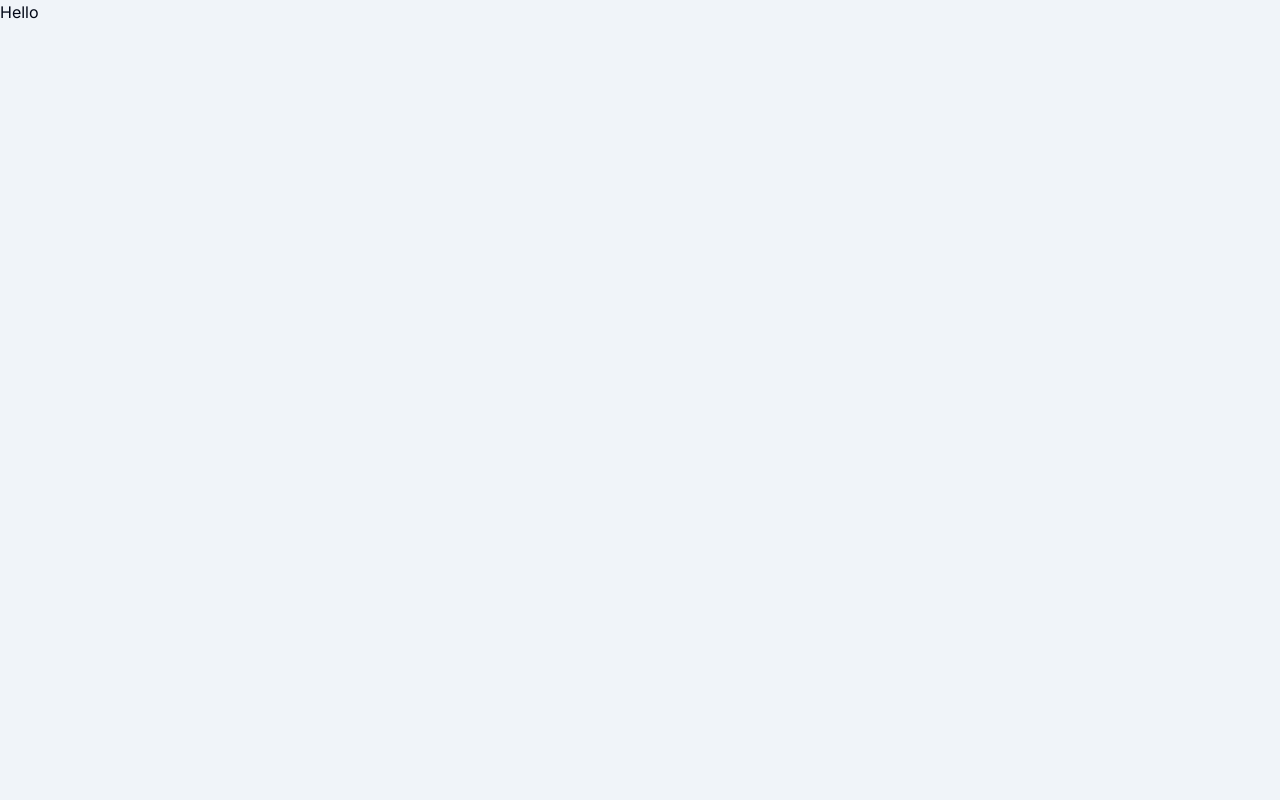
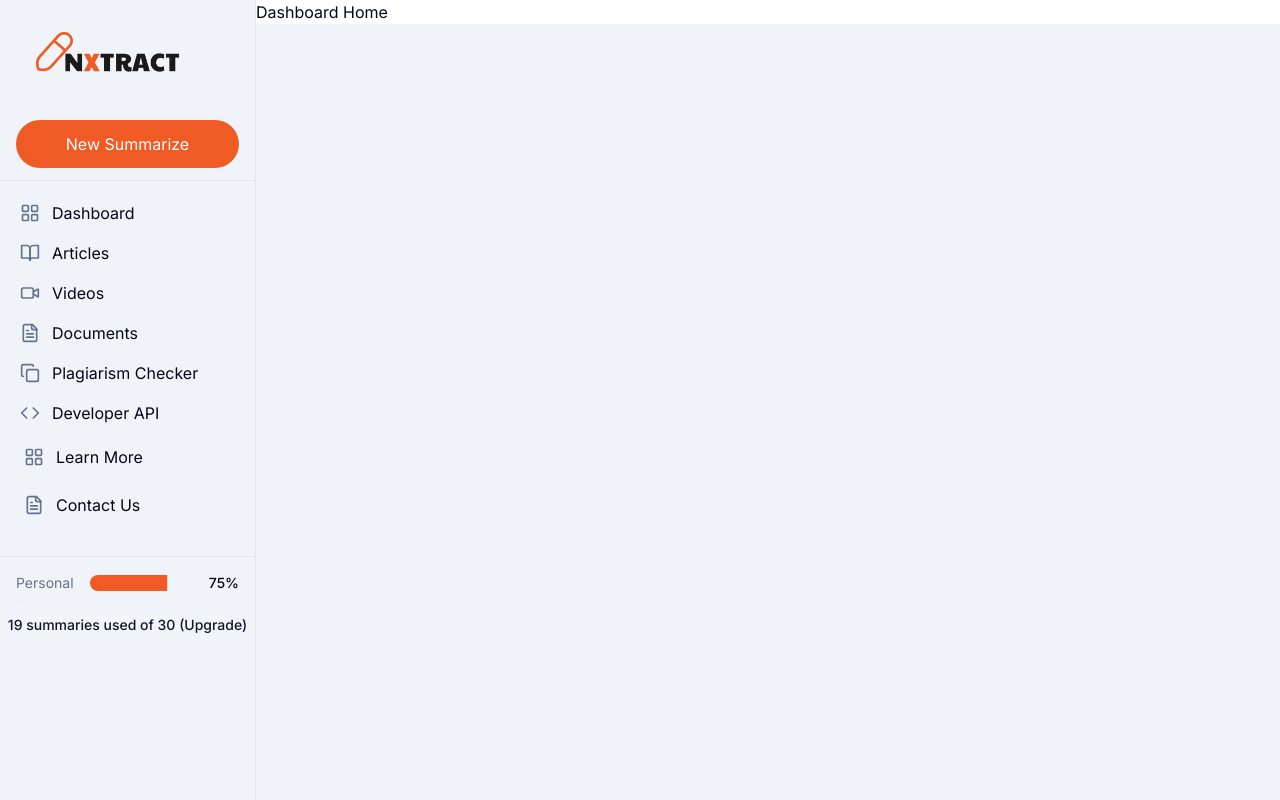
Before and after one commit to Manuel-heav/Inxtract, a Next.js app in the folder Frontend/: page /dashboard in a window 1280 px wide. Built offline with nearby package versions, Linux system fonts and the light colour scheme.

Commit message:
Did sidebar

```diff
--- a/Frontend/app/_components/Header.tsx
+++ b/Frontend/app/_components/Header.tsx
@@ -1,3 +1,5 @@
+import Link from "next/link";
+
 export default function Header(){
     return (
         <div className="flex justify-between items-center w-[95%] m-auto mt-5">
@@ -12,7 +14,9 @@ export default function Header(){
 
             <div className="bg-white flex gap-4 p-3 rounded-3xl shadow-custom-1">
                 <h2 className="text-sm cursor-pointer transition-all duration-300 ease-in-out rounded p-2">Sign in</h2>
-                <h2 className="text-sm cursor-pointer transition-all duration-300 ease-in-out rounded-full p-2 bg-[#F05A24] text-white">Get Started</h2>
+                <Link href="/dashboard">
+                    <h2 className="text-sm cursor-pointer transition-all duration-300 ease-in-out rounded-full p-2 bg-[#F05A24] text-white">Get Started</h2>
+                </Link>
             </div>
         </div>
     )
--- /dev/null
+++ b/Frontend/app/dashboard/home/page.tsx
@@ -0,0 +1,7 @@
+export default function DashboardHome(){
+    return(
+        <div>
+            <h1>Dashboard Home</h1>
+        </div>
+    )
+}
--- a/Frontend/app/dashboard/layout.tsx
+++ b/Frontend/app/dashboard/layout.tsx
@@ -1,11 +1,16 @@
+import { Sidebar } from "@/components/component/sidebar";
+
 export default function DashboardLayout({
   children,
 }: {
   children: React.ReactNode;
 }) {
   return (
-    <>
-    {children}
-    </>
+    <div className="relative min-h-screen pl-64">
+      <Sidebar />
+      <div className="flex-1 bg-background text-foreground">
+        {children}
+      </div>
+    </div>
   );
 }
--- a/Frontend/app/dashboard/page.tsx
+++ b/Frontend/app/dashboard/page.tsx
@@ -1,5 +1,7 @@
 export default function DashboardHome() {
   return (
-    <h1>Hello</h1>
+    <div>
+      <h1>Dashboard Home</h1>
+    </div>
 );
 }
--- /dev/null
+++ b/Frontend/app/dashboard/summarize/page.tsx
@@ -0,0 +1,7 @@
+export default function DashboardSummarize(){
+    return(
+        <div>
+            <h1>Dashboard Summaeize</h1>
+        </div>
+    )
+}
--- a/Frontend/app/globals.css
+++ b/Frontend/app/globals.css
@@ -14,7 +14,7 @@
       --primary-foreground: 210 40% 98%;
       --secondary: 210 40% 96.1%;
       --secondary-foreground: 222.2 47.4% 11.2%;
-      --muted: 210 40% 96.1%;
+      --muted: #1F1F1F;
       --muted-foreground: 215.4 16.3% 46.9%;
       --accent: 210 40% 96.1%;
       --accent-foreground: 222.2 47.4% 11.2%;
@@ -42,7 +42,7 @@
       --primary-foreground: 222.2 47.4% 11.2%;
       --secondary: 217.2 32.6% 17.5%;
       --secondary-foreground: 210 40% 98%;
-      --muted: 217.2 32.6% 17.5%;
+      --muted: #1F1F1F;
       --muted-foreground: 215 20.2% 65.1%;
       --accent: 217.2 32.6% 17.5%;
       --accent-foreground: 210 40% 98%;
--- a/Frontend/app/layout.tsx
+++ b/Frontend/app/layout.tsx
@@ -16,7 +16,7 @@ export default function RootLayout({
 }>) {
   return (
     <html lang="en">
-      <body className={inter.className}>{children}</body>
+      <body className={`${inter.className}`}>{children}</body>
     </html>
   );
 }
--- /dev/null
+++ b/Frontend/components/component/sidebar.tsx
@@ -0,0 +1,205 @@
+import { Button } from "@/components/ui/button";
+import Link from "next/link";
+import { Progress } from "@/components/ui/progress";
+
+export function Sidebar() {
+  return (
+    <div className="absolute top-0 left-0 h-full w-64 border-r text-foreground">
+      <div className="px-4 py-3 border-b">
+        <img src="/logo.png" className="h-10 ml-5 mb-12 mt-5" />
+        <h2 className="cursor-pointer p-3 bg-[#F05A24] text-white rounded-full text-center">New Summarize</h2>
+      </div>
+      <div className="flex flex-col justify-between h-[60vh]">
+            <nav className="grid gap-2 p-4">
+              <Link href="#" className="flex items-center gap-3 p-1 rounded-md hover:bg-muted" prefetch={false}>
+                <LayoutGridIcon className="w-5 h-5 text-muted-foreground" />
+                <span>Dashboard</span>
+              </Link>
+              <Link href="#" className="flex items-center gap-3 p-1 rounded-md hover:bg-muted" prefetch={false}>
+                <BookOpenIcon className="w-5 h-5 text-muted-foreground" />
+                <span>Articles</span>
+              </Link>
+              <Link href="#" className="flex items-center gap-3 p-1 rounded-md hover:bg-muted" prefetch={false}>
+                <VideoIcon className="w-5 h-5 text-muted-foreground" />
+                <span>Videos</span>
+              </Link>
+              <Link href="#" className="flex items-center gap-3 p-1 rounded-md hover:bg-muted" prefetch={false}>
+                <FileTextIcon className="w-5 h-5 text-muted-foreground" />
+                <span>Documents</span>
+              </Link>
+              <Link href="#" className="flex items-center gap-3 p-1 rounded-md hover:bg-muted" prefetch={false}>
+                <CopyIcon className="w-5 h-5 text-muted-foreground" />
+                <span>Plagiarism Checker</span>
+              </Link>
+              <Link href="#" className="flex items-center gap-3 p-1 rounded-md hover:bg-muted" prefetch={false}>
+                <CodeIcon className="w-5 h-5 text-muted-foreground" />
+                <span>Developer API</span>
+              </Link>
+              <Link href="#" className="flex items-center gap-3 p-2 rounded-md hover:bg-muted" prefetch={false}>
+                <LayoutGridIcon className="w-5 h-5 text-muted-foreground" />
+                <span>Learn More</span>
+              </Link>
+              <Link href="#" className="flex items-center gap-3 p-2 rounded-md hover:bg-muted" prefetch={false}>
+                <FileTextIcon className="w-5 h-5 text-muted-foreground" />
+                <span>Contact Us</span>
+              </Link>
+            </nav>
+            <div className="border-t p-4">
+              <div className="flex items-center justify-between">
+                <div className="text-sm text-muted-foreground">Personal</div>
+                <Progress value={75} className="w-full mx-4" />
+                <div className="text-sm font-medium">75%</div>
+              </div>
+              <Button variant="secondary" className="mt-3 w-full">
+              19 summaries used of 30 (Upgrade)
+              </Button>
+            </div>
+      </div>
+    </div>
+  );
+}
+
+function BookOpenIcon(props: any) {
+  return (
+    <svg
+      {...props}
+      xmlns="http://www.w3.org/2000/svg"
+      width="24"
+      height="24"
+      viewBox="0 0 24 24"
+      fill="none"
+      stroke="currentColor"
+      strokeWidth="2"
+      strokeLinecap="round"
+      strokeLinejoin="round"
+    >
+      <path d="M2 3h6a4 4 0 0 1 4 4v14a3 3 0 0 0-3-3H2z" />
+      <path d="M22 3h-6a4 4 0 0 0-4 4v14a3 3 0 0 1 3-3h7z" />
+    </svg>
+  );
+}
+
+function CodeIcon(props: any) {
+  return (
+    <svg
+      {...props}
+      xmlns="http://www.w3.org/2000/svg"
+      width="24"
+      height="24"
+      viewBox="0 0 24 24"
+      fill="none"
+      stroke="currentColor"
+      strokeWidth="2"
+      strokeLinecap="round"
+      strokeLinejoin="round"
+    >
+      <polyline points="16 18 22 12 16 6" />
+      <polyline points="8 6 2 12 8 18" />
+    </svg>
+  );
+}
+
+function CopyIcon(props: any) {
+  return (
+    <svg
+      {...props}
+      xmlns="http://www.w3.org/2000/svg"
+      width="24"
+      height="24"
+      viewBox="0 0 24 24"
+      fill="none"
+      stroke="currentColor"
+      strokeWidth="2"
+      strokeLinecap="round"
+      strokeLinejoin="round"
+    >
+      <rect width="14" height="14" x="8" y="8" rx="2" ry="2" />
+      <path d="M4 16c-1.1 0-2-.9-2-2V4c0-1.1.9-2 2-2h10c1.1 0 2 .9 2 2" />
+    </svg>
+  );
+}
+
+function FileTextIcon(props: any) {
+  return (
+    <svg
+      {...props}
+      xmlns="http://www.w3.org/2000/svg"
+      width="24"
+      height="24"
+      viewBox="0 0 24 24"
+      fill="none"
+      stroke="currentColor"
+      strokeWidth="2"
+      strokeLinecap="round"
+      strokeLinejoin="round"
+    >
+      <path d="M15 2H6a2 2 0 0 0-2 2v16a2 2 0 0 0 2 2h12a2 2 0 0 0 2-2V7Z" />
+      <path d="M14 2v4a2 2 0 0 0 2 2h4" />
+      <path d="M10 9H8" />
+      <path d="M16 13H8" />
+      <path d="M16 17H8" />
+    </svg>
+  );
+}
+
+function LayoutGridIcon(props: any) {
+  return (
+    <svg
+      {...props}
+      xmlns="http://www.w3.org/2000/svg"
+      width="24"
+      height="24"
+      viewBox="0 0 24 24"
+      fill="none"
+      stroke="currentColor"
+      strokeWidth="2"
+      strokeLinecap="round"
+      strokeLinejoin="round"
+    >
+      <rect width="7" height="7" x="3" y="3" rx="1" />
+      <rect width="7" height="7" x="14" y="3" rx="1" />
+      <rect width="7" height="7" x="14" y="14" rx="1" />
+      <rect width="7" height="7" x="3" y="14" rx="1" />
+    </svg>
+  );
+}
+
+function VideoIcon(props: any) {
+  return (
+    <svg
+      {...props}
+      xmlns="http://www.w3.org/2000/svg"
+      width="24"
+      height="24"
+      viewBox="0 0 24 24"
+      fill="none"
+      stroke="currentColor"
+      strokeWidth="2"
+      strokeLinecap="round"
+      strokeLinejoin="round"
+    >
+      <path d="m16 13 5.223 3.482a.5.5 0 0 0 .777-.416V7.87a.5.5 0 0 0-.752-.432L16 10.5" />
+      <rect x="2" y="6" width="14" height="12" rx="2" />
+    </svg>
+  );
+}
+
+function XIcon(props: any) {
+  return (
+    <svg
+      {...props}
+      xmlns="http://www.w3.org/2000/svg"
+      width="24"
+      height="24"
+      viewBox="0 0 24 24"
+      fill="none"
+      stroke="currentColor"
+      strokeWidth="2"
+      strokeLinecap="round"
+      strokeLinejoin="round"
+    >
+      <path d="M18 6 6 18" />
+      <path d="m6 6 12 12" />
+    </svg>
+  );
+}
--- /dev/null
+++ b/Frontend/components/ui/progress.tsx
@@ -0,0 +1,28 @@
+"use client"
+
+import * as React from "react"
+import * as ProgressPrimitive from "@radix-ui/react-progress"
+
+import { cn } from "@/lib/utils"
+
+const Progress = React.forwardRef<
+  React.ElementRef<typeof ProgressPrimitive.Root>,
+  React.ComponentPropsWithoutRef<typeof ProgressPrimitive.Root>
+>(({ className, value, ...props }, ref) => (
+  <ProgressPrimitive.Root
+    ref={ref}
+    className={cn(
+      "relative h-4 w-full overflow-hidden rounded-full bg-secondary",
+      className
+    )}
+    {...props}
+  >
+    <ProgressPrimitive.Indicator
+      className="h-full w-full flex-1 bg-[#f05a24] transition-all"
+      style={{ transform: `translateX(-${100 - (value || 0)}%)` }}
+    />
+  </ProgressPrimitive.Root>
+))
+Progress.displayName = ProgressPrimitive.Root.displayName
+
+export { Progress }
--- a/Frontend/package.json
+++ b/Frontend/package.json
@@ -10,6 +10,7 @@
   },
   "dependencies": {
     "@radix-ui/react-avatar": "^1.1.0",
+    "@radix-ui/react-progress": "^1.1.0",
     "@radix-ui/react-slot": "^1.1.0",
     "class-variance-authority": "^0.7.0",
     "clsx": "^2.1.1",
```
Also changed, not shown: Frontend/app/dashboard/_components/Sidebar.tsx (added), 1 other file (tests, documents, lock files or other folders).
